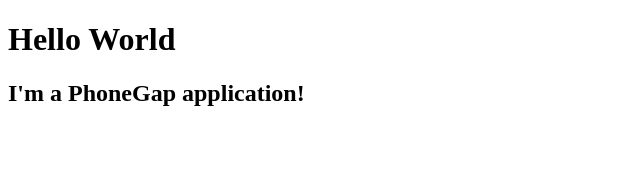
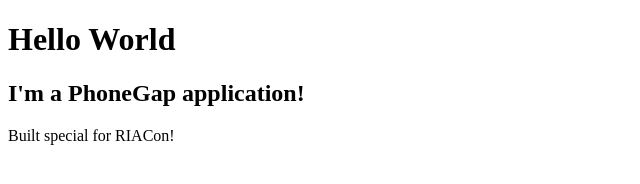
Before and after one commit to adrocknaphobia/PhoneGap-Demo, a plain HTML site: page index.html in a window 1280 px wide. Shown: the whole page, without its empty margins (0-640 px from the left). Drawn offline with Linux system fonts and the light colour scheme.

Commit message:
simple update for riacon

```diff
--- a/index.html
+++ b/index.html
@@ -8,5 +8,6 @@
 <body>
     <h1>Hello World</h1>
     <h2>I'm a PhoneGap application!</h2>
+    <p>Built special for RIACon!</p>
 </body>
 </html>
```
